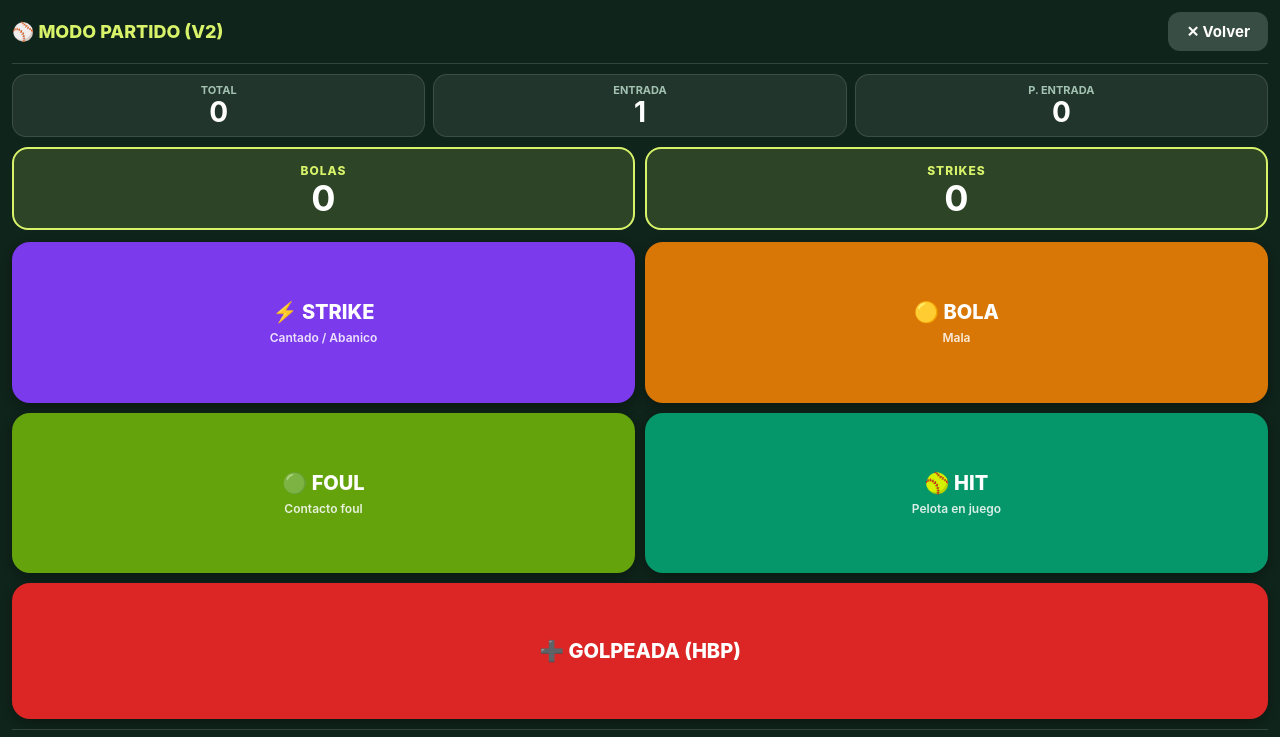
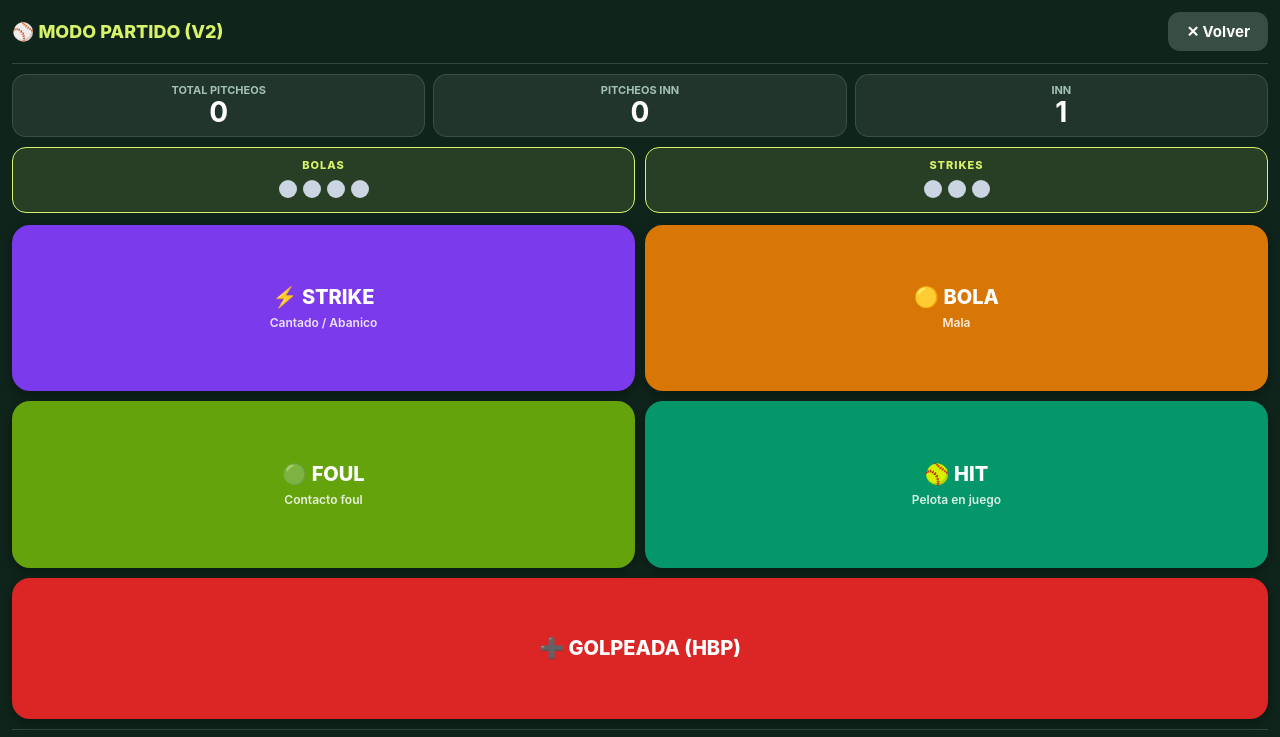
Before and after one commit to farnau-sudo/soft_ari, a plain HTML site: page index.html in a window 1280 px wide. Both pictures are taken after a click on the button "⚡ MODO PARTIDO (Pantalla gigante)". Shown: the top 737 px of the page. Drawn offline with nearby package versions, Linux system fonts and the light colour scheme.

Commit message:
Update index.html

```diff
--- a/index.html
+++ b/index.html
@@ -39,7 +39,14 @@ button:active{transform:scale(.98)}button:disabled{opacity:.45;cursor:not-allowe
 
 .countbox{display:grid;grid-template-columns:1fr 1fr;gap:10px;margin-top:12px}
 .countbox.single-column{grid-template-columns:1fr}
-.count{border-radius:14px;padding:14px;text-align:center;background:#f2f5ef}.count strong{font-size:30px;display:block}.count span{font-size:12px;color:var(--muted);font-weight:700}
+.count{border-radius:14px;padding:12px 6px;text-align:center;background:#f2f5ef;display:flex;flex-direction:column;align-items:center;justify-content:center}
+.count span{font-size:11px;color:var(--muted);font-weight:800;letter-spacing:0.5px;margin-bottom:6px;display:block}
+
+/* Puntos indicadores para bolas y strikes */
+.dots-row{display:flex;gap:6px;align-items:center;justify-content:center;min-height:26px}
+.dot{width:18px;height:18px;border-radius:50%;background:#cbd5e1;transition:all 0.2s ease}
+.dot.active-ball{background:#d97706;box-shadow:0 0 8px #f59e0b}
+.dot.active-strike{background:#7c3aed;box-shadow:0 0 8px #a78bfa}
 
 .mode-selector{display:flex;gap:6px;background:#edf2e9;padding:4px;border-radius:14px;margin-bottom:14px}
 .mode-btn{flex:1;padding:8px 4px;font-size:13px;border-radius:10px;border:0;background:transparent;color:var(--muted);font-weight:700;cursor:pointer}
@@ -72,7 +79,7 @@ footer{
 footer .footer-title{font-weight:800;color:var(--green);font-size:13px;margin-bottom:2px}
 footer .footer-sub{opacity:0.85}
 
-.modal-overlay{position:fixed;top:0;left:0;right:0;bottom:0;background:rgba(0,0,0,0.5);display:none;align-items:center;justify-content:center;z-index:9999;padding:16px}
+.modal-overlay{position:fixed;top:0;left:0;right:0;bottom:0;background:rgba(0,0,0,0.5);display:none;align-items:center;justify-content:center;z-index:999999;padding:16px}
 .modal-overlay.active{display:flex}
 .modal-card{background:white;padding:20px;border-radius:18px;max-width:360px;width:100%;box-shadow:0 10px 25px rgba(0,0,0,0.2);text-align:center}
 .modal-card h3{margin:0 0 10px;font-size:18px;color:var(--ink)}
@@ -113,9 +120,8 @@ footer .footer-sub{opacity:0.85}
 
 .match-count-row{display:grid;grid-template-columns:1fr 1fr;gap:10px;margin-bottom:12px}
 .match-count-row.single-column{grid-template-columns:1fr}
-.match-count-box{background:rgba(216,243,106,0.15);border:2px solid var(--lime);border-radius:16px;padding:10px;text-align:center}
-.match-count-box span{font-size:12px;font-weight:800;color:var(--lime);letter-spacing:1px}
-.match-count-box strong{font-size:36px;display:block;color:white;line-height:1.1}
+.match-count-box{background:rgba(216,243,106,0.12);border:1.5px solid var(--lime);border-radius:14px;padding:10px;text-align:center;display:flex;flex-direction:column;align-items:center;justify-content:center}
+.match-count-box span{font-size:11px;font-weight:800;color:var(--lime);letter-spacing:1px;margin-bottom:4px;display:block}
 
 .match-grid-container{flex:1;display:flex;flex-direction:column;min-height:0}
 .match-grid-panel{display:none;flex:1;flex-direction:column;gap:10px}
@@ -144,7 +150,7 @@ footer .footer-sub{opacity:0.85}
 .match-btn-simple{background:var(--green);color:white;border:2px solid var(--lime);font-size:26px;min-height:180px;border-radius:24px}
 
 .match-bottom-bar{display:grid;grid-template-columns:1fr 1fr;gap:10px;margin-top:10px;padding-top:10px;border-top:1px solid rgba(255,255,255,0.15)}
-.match-btn-action{padding:14px;font-size:16px;border-radius:14px;font-weight:800;text-align:center;display:flex;align-items:center;justify-content:center;gap:6px}
+.match-btn-action{padding:14px;font-size:16px;border-radius:14px;font-weight:800;text-align:center;display:flex;align-items:center;justify-content:center;gap:6px;border:0}
 .match-btn-inning{background:var(--lime);color:var(--green)}
 .match-btn-undo{background:#374151;color:#f3f4f6}
 
@@ -194,9 +200,9 @@ div[class*="tiiny"], div[id*="tiiny"], a[href*="tiiny"], iframe[src*="tiiny"], f
   <div class="row"><div style="flex:1"><div class="label">Partido / rival</div><input id="opponent" placeholder="Ej. vs. Club visitante"></div><div style="width:45%"><div class="label">Fecha</div><input id="gameDate" type="date"></div></div>
   <div style="margin-top:12px"><div class="label">Pitcher</div><input id="pitcher" placeholder="Nombre de la pitcher"></div>
   <div class="stats">
-   <div class="stat"><strong id="total">0</strong><span>Pitcheos</span></div>
-   <div class="stat"><strong id="inningTotal">0</strong><span>Entrada actual</span></div>
-   <div class="stat"><strong id="inningsDone">0</strong><span>Entradas cerradas</span></div>
+   <div class="stat"><strong id="total">0</strong><span>Total pitcheos</span></div>
+   <div class="stat"><strong id="inningTotal">0</strong><span>Pitcheos inn</span></div>
+   <div class="stat"><strong id="inningsDone">1</strong><span>Inn</span></div>
   </div>
  </div>
 
@@ -209,8 +215,14 @@ div[class*="tiiny"], div[id*="tiiny"], a[href*="tiiny"], iframe[src*="tiiny"], f
   <div class="inning-strip" id="inningStrip"></div>
 
   <div class="countbox" id="mainCountBox">
-   <div class="count" id="box1"><strong id="countVal1">0</strong><span id="countLabel1">BOLAS</span></div>
-   <div class="count" id="box2"><strong id="countVal2">0</strong><span id="countLabel2">STRIKES</span></div>
+   <div class="count" id="box1">
+    <span id="countLabel1">BOLAS</span>
+    <div class="dots-row" id="dotsBalls"></div>
+   </div>
+   <div class="count" id="box2">
+    <span id="countLabel2">STRIKES</span>
+    <div class="dots-row" id="dotsStrikes"></div>
+   </div>
   </div>
   <p class="notice" id="mainNotice">Toca el resultado de cada lanzamiento. Cada botón suma un pitcheo.</p>
  </div>
@@ -257,8 +269,7 @@ div[class*="tiiny"], div[id*="tiiny"], a[href*="tiiny"], iframe[src*="tiiny"], f
   </div>
 
   <div class="inline-actions" style="margin-top:14px">
-   <button class="secondary" id="undo">↶ Deshacer último</button>
-   <button class="secondary" id="minusOne">−1 pitcheo</button>
+   <button class="secondary" id="undo">↶ Deshacer</button>
    <button class="danger" id="resetCount">Reiniciar conteo</button>
   </div>
  </div>
@@ -277,13 +288,11 @@ div[class*="tiiny"], div[id*="tiiny"], a[href*="tiiny"], iframe[src*="tiiny"], f
    <span>🎬 Analizador de Vídeo con Cámara Lenta (Beta)</span>
    <span id="speedDistLabel" style="font-size:11px;color:#6b21a8">13.1m (43.0 ft)</span>
   </div>
-  <p class="notice" style="margin-top:0;margin-bottom:8px">Graba el lanzamiento en **Cámara Lenta (Slow-Mo)** con la cámara del iPhone o súbelo desde tu fototeca para analizarlo en el visor gigante.</p>
+  <p class="notice" style="margin-top:0;margin-bottom:8px">Graba o selecciona el lanzamiento en **Cámara Lenta (Slow-Mo)** desde la fototeca para analizarlo en el visor gigante.</p>
 
   <div style="display:flex;gap:8px;margin-bottom:10px">
    <input type="file" id="videoInput" accept="video/*" style="display:none">
-   <button class="secondary" id="selectFileBtn" style="flex:1;background:#ede9fe;color:#6b21a8">📂 Subir de Fototeca</button>
-   <button class="primary" id="recordVideoBtn" style="flex:1;background:#7c3aed">🔴 Grabar Slow-Mo</button>
-   <input type="file" id="cameraInput" accept="video/*" capture="environment" style="display:none">
+   <button class="primary" id="recordVideoBtn" style="flex:1;background:#7c3aed">🎥 Grabar / Seleccionar Vídeo</button>
   </div>
 
   <div id="videoContainerMini" style="display:none">
@@ -379,14 +388,20 @@ div[class*="tiiny"], div[id*="tiiny"], a[href*="tiiny"], iframe[src*="tiiny"], f
  </div>
 
  <div class="match-dashboard">
-  <div class="match-stat"><span>Total</span><strong id="mTotal">0</strong></div>
-  <div class="match-stat"><span>Entrada</span><strong id="mInning">1</strong></div>
-  <div class="match-stat"><span>P. Entrada</span><strong id="mInningTotal">0</strong></div>
+  <div class="match-stat"><span>Total pitcheos</span><strong id="mTotal">0</strong></div>
+  <div class="match-stat"><span>Pitcheos inn</span><strong id="mInningTotal">0</strong></div>
+  <div class="match-stat"><span>Inn</span><strong id="mInning">1</strong></div>
  </div>
 
  <div class="match-count-row" id="matchCountRow">
-  <div class="match-count-box" id="mBox1"><span id="mCountLabel1">BOLAS</span><strong id="mCountVal1">0</strong></div>
-  <div class="match-count-box" id="mBox2"><span id="mCountLabel2">STRIKES</span><strong id="mCountVal2">0</strong></div>
+  <div class="match-count-box" id="mBox1">
+   <span id="mCountLabel1">BOLAS</span>
+   <div class="dots-row" id="mDotsBalls"></div>
+  </div>
+  <div class="match-count-box" id="mBox2">
+   <span id="mCountLabel2">STRIKES</span>
+   <div class="dots-row" id="mDotsStrikes"></div>
+  </div>
  </div>
 
  <div class="match-grid-container">
@@ -499,15 +514,13 @@ let lastCalculatedSpeed = null;
 const frameStep = 1 / 240;
 
 const videoInput = $('videoInput');
-const cameraInput = $('cameraInput');
 const videoPlayer = $('videoPlayer');
 const zoomVideo = $('zoomVideo');
 const videoContainerMini = $('videoContainerMini');
 const videoControls = $('videoControls');
 const zoomModal = $('zoomModal');
 
-$('selectFileBtn').onclick = () => videoInput.click();
-$('recordVideoBtn').onclick = () => cameraInput.click();
+$('recordVideoBtn').onclick = () => videoInput.click();
 
 function loadVideoFile(file){
  if(file){
@@ -524,7 +537,6 @@ function loadVideoFile(file){
 }
 
 videoInput.addEventListener('change', (e) => loadVideoFile(e.target.files[0]));
-cameraInput.addEventListener('change', (e) => loadVideoFile(e.target.files[0]));
 
 $('openZoomBtn').onclick = () => {
  zoomModal.classList.add('active');
@@ -652,14 +664,24 @@ $('allowModeChangeToggle').addEventListener('change', () => {
 
 function inningEvents(n){return state.events.filter(e=>e.inning===n)}
 
+function renderDots(containerId, maxDots, activeCount, activeClass){
+ const container = $(containerId);
+ if(!container) return;
+ let html = '';
+ for(let i=0; i<maxDots; i++){
+  const isActive = i < activeCount;
+  html += `<div class="dot ${isActive ? activeClass : ''}"></div>`;
+ }
+ container.innerHTML = html;
+}
+
 function render(){
  const totalPitches = state.events.length;
  const currentInningPitches = inningEvents(state.inning).length;
- const closedInningsCount = Object.keys(state.innings||{}).length;
 
  $('total').textContent = totalPitches;
  $('inningTotal').textContent = currentInningPitches;
- $('inningsDone').textContent = closedInningsCount;
+ $('inningsDone').textContent = state.inning;
  $('inningLabel').textContent = state.inning;
  $('logCount').textContent = totalPitches + ' registrados';
 
@@ -677,13 +699,14 @@ function render(){
   lbl1 = 'TOTAL LANZADOS EN INNING'; val1 = currentInningPitches; showBox2 = false;
  }
 
- $('countVal1').textContent = val1;
  $('countLabel1').textContent = lbl1;
+ renderDots('dotsBalls', 4, val1, 'active-ball');
+
  if(showBox2){
   $('mainCountBox').classList.remove('single-column');
-  $('box2').style.display = 'block';
-  $('countVal2').textContent = val2;
+  $('box2').style.display = 'flex';
   $('countLabel2').textContent = lbl2;
+  renderDots('dotsStrikes', 3, val2, 'active-strike');
  } else {
   $('mainCountBox').classList.add('single-column');
   $('box2').style.display = 'none';
@@ -692,13 +715,14 @@ function render(){
  $('mTotal').textContent = totalPitches;
  $('mInning').textContent = state.inning;
  $('mInningTotal').textContent = currentInningPitches;
- $('mCountVal1').textContent = val1;
  $('mCountLabel1').textContent = lbl1;
+ renderDots('mDotsBalls', 4, val1, 'active-ball');
+
  if(showBox2){
   $('matchCountRow').classList.remove('single-column');
-  $('mBox2').style.display = 'block';
-  $('mCountVal2').textContent = val2;
+  $('mBox2').style.display = 'flex';
   $('mCountLabel2').textContent = lbl2;
+  renderDots('mDotsStrikes', 3, val2, 'active-strike');
  } else {
   $('matchCountRow').classList.add('single-column');
   $('mBox2').style.display = 'none';
@@ -759,8 +783,10 @@ function doNextInning(){
 $('nextInning').onclick = doNextInning;
 $('mNextInning').onclick = doNextInning;
 
-function handleUndo(){
- if(!state.events.length)return;
+async function handleUndo(){
+ if(!state.events.length){alert('No hay pitcheos para deshacer.');return}
+ const confirmed = await showModal('Deshacer lanzamiento', '¿Deshacer lanzamiento? Se eliminará el último lanzamiento registrado.', true);
+ if(!confirmed) return;
  state.events.pop();recount();state.saved=false;render();
 }
 
@@ -769,13 +795,6 @@ $('mUndo').onclick = handleUndo;
 
 $('openMatchModeBtn').onclick = () => { render(); $('matchModeScreen').classList.add('active'); };
 $('closeMatchModeBtn').onclick = () => { $('matchModeScreen').classList.remove('active'); };
-
-$('minusOne').onclick=async()=>{
- if(!state.events.length){alert('No hay pitcheos para restar.');return}
- const confirmed = await showModal('Restar pitcheo', '¿Restar un pitcheo? Se eliminará el último lanzamiento registrado.', true);
- if(!confirmed) return;
- state.events.pop();recount();state.saved=false;render();
-};
 
 function recount(){
  state.balls=0;state.strikes=0;
```
